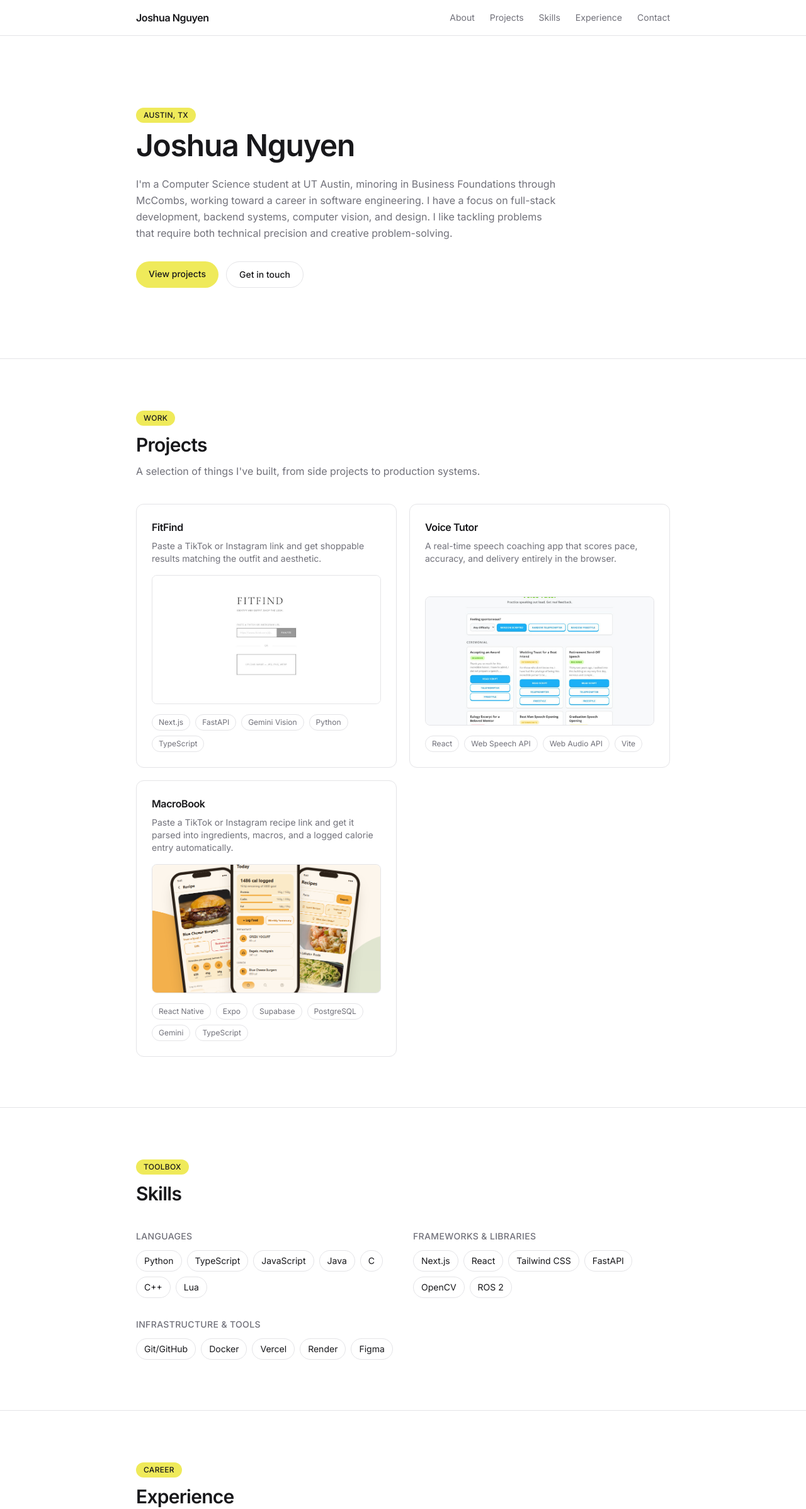
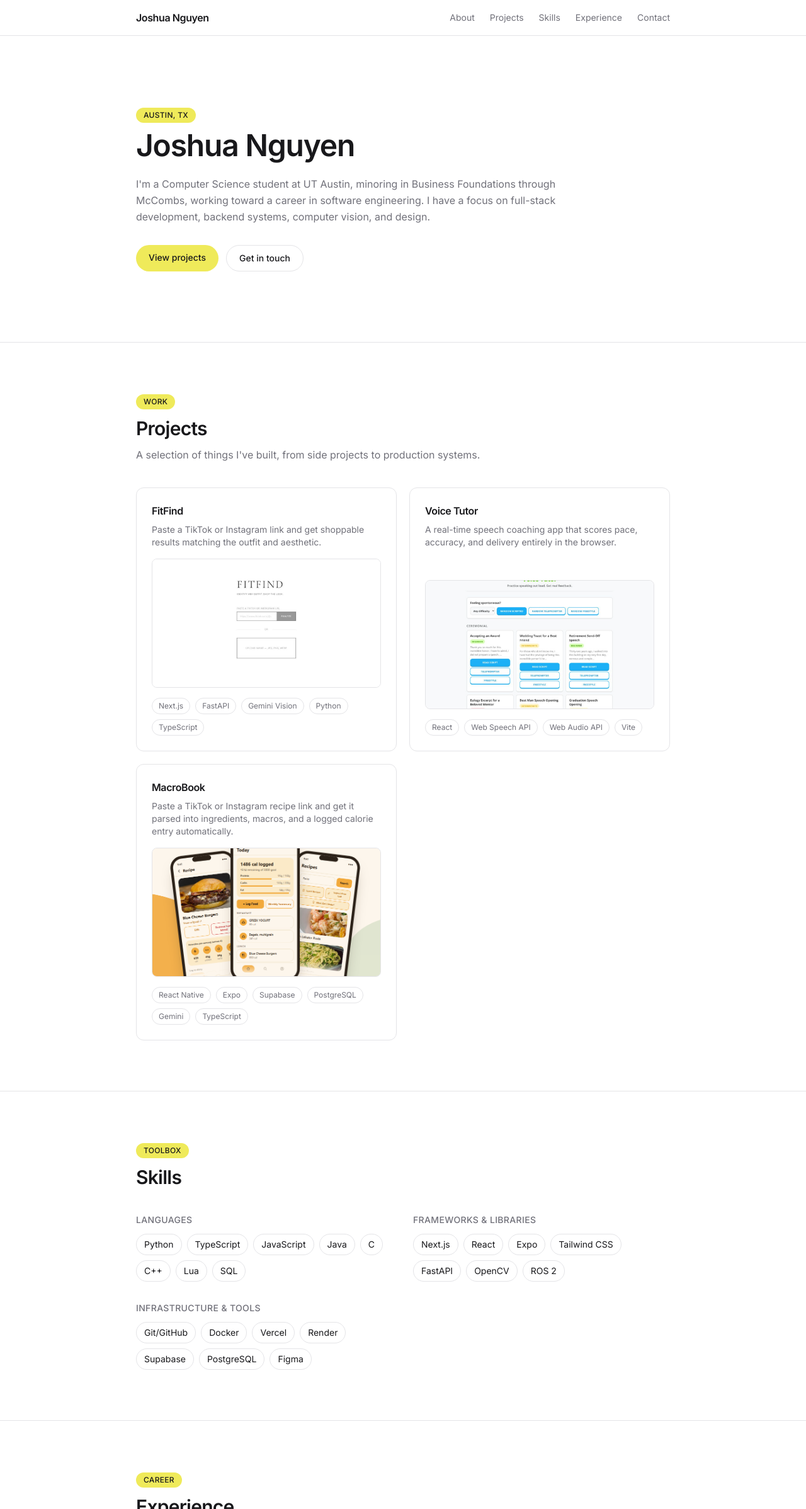
Before and after one commit to JoshNguyen13/Portfolio, a Next.js app: page / in a window 1280 px wide. Shown: the top 2396 px of the page at 63% size. Built offline with nearby package versions, Linux system fonts and the light colour scheme.

Commit message:
updated info

```diff
--- a/src/data/profile.ts
+++ b/src/data/profile.ts
@@ -3,7 +3,7 @@ import { Profile } from "@/types";
 export const profile: Profile = {
   name: "Joshua Nguyen",
   tagline: "",
-  bio: "I'm a Computer Science student at UT Austin, minoring in Business Foundations through McCombs, working toward a career in software engineering. I have a focus on full-stack development, backend systems, computer vision, and design. I like tackling problems that require both technical precision and creative problem-solving.",
+  bio: "I'm a Computer Science student at UT Austin, minoring in Business Foundations through McCombs, working toward a career in software engineering. I have a focus on full-stack development, backend systems, computer vision, and design.",
   location: "Austin, TX",
   email: "joshng2014@gmail.com",
   links: {
--- a/src/data/projects.ts
+++ b/src/data/projects.ts
@@ -17,7 +17,7 @@ export const projects: Project[] = [
     title: "Voice Tutor",
     summary: "A real-time speech coaching app that scores pace, accuracy, and delivery entirely in the browser.",
     image: "projects/VoiceTutor.png",
-    description: "A fully client-side public speaking coach that transcribes live speech via the Web Speech API and aligns it against target scripts with a Levenshtein edit-distance algorithm to score pace, accuracy, filler words, and hesitation pauses in real time. Includes a teleprompter mode with adjustable auto-scroll speed, live pitch/monotone detection via the Web Audio API, and instant audio playback -- all running serverless with zero paid APIs or backend.",
+    description: "A fully client-side public speaking coach that transcribes live speech via the Web Speech API and aligns it against target scripts with a Levenshtein edit-distance algorithm to score pace, accuracy, filler words, and hesitation pauses in real time. Includes a teleprompter mode with adjustable auto-scroll speed, live pitch/monotone detection via the Web Audio API, and instant audio playback.",
     tags: ["React", "Web Speech API", "Web Audio API", "Vite"],
     liveUrl: "https://voicetutor-joshuanguyen.vercel.app",
     repoUrl: "https://github.com/JoshNguyen13/Voice-Tutor",
--- a/src/data/skills.ts
+++ b/src/data/skills.ts
@@ -3,14 +3,14 @@ import { SkillGroup } from "@/types";
 export const skills: SkillGroup[] = [
   {
     category: "Languages",
-    items: ["Python", "TypeScript", "JavaScript", "Java", "C", "C++", "Lua"],
+    items: ["Python", "TypeScript", "JavaScript", "Java", "C", "C++", "Lua", "SQL"],
   },
   {
     category: "Frameworks & Libraries",
-    items: ["Next.js", "React", "Tailwind CSS", "FastAPI", "OpenCV", "ROS 2"],
+    items: ["Next.js", "React", "Expo", "Tailwind CSS", "FastAPI", "OpenCV", "ROS 2"],
   },
   {
     category: "Infrastructure & Tools",
-    items: ["Git/GitHub", "Docker", "Vercel", "Render", "Figma"],
+    items: ["Git/GitHub", "Docker", "Vercel", "Render", "Supabase", "PostgreSQL", "Figma"],
   },
 ];
```
